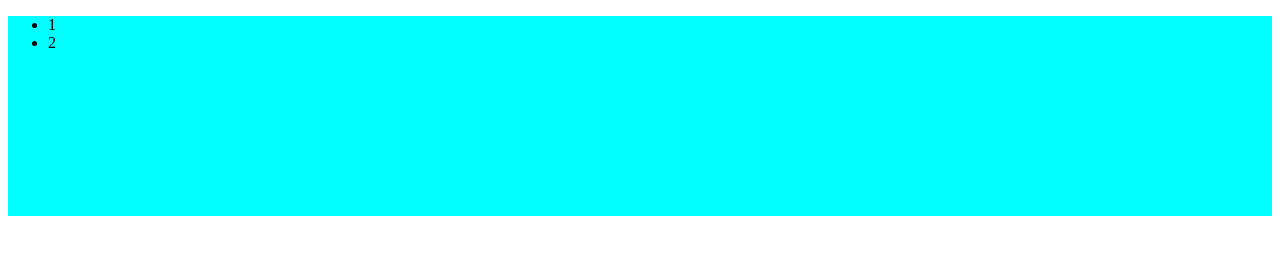
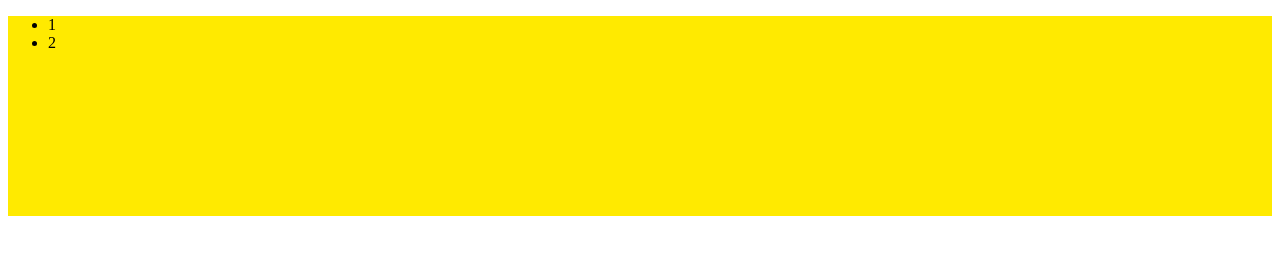
Before and after one commit to Shiang-Ni/wendy01, a plain HTML site: page index.html in a window 1280 px wide. Drawn offline with Linux system fonts and the light colour scheme.

Commit message:
第二個人的第二次變更

```diff
--- a/index.html
+++ b/index.html
@@ -6,8 +6,9 @@
     <title>github pull request test01</title>
     <style>
        nav{
-        background-color: aqua;
+        background-color: rgb(255, 234, 0);
         height: 200px;
+
        }
     </style>
   </head>
```
